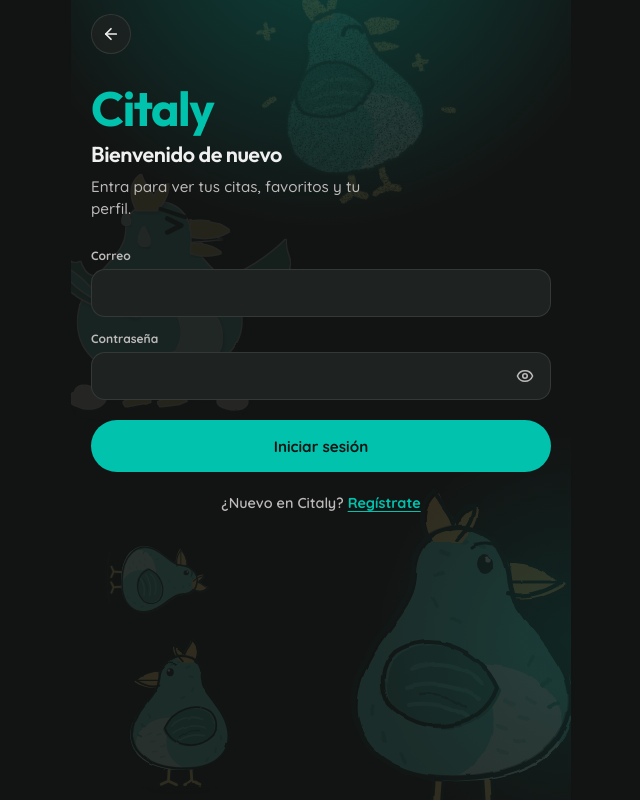
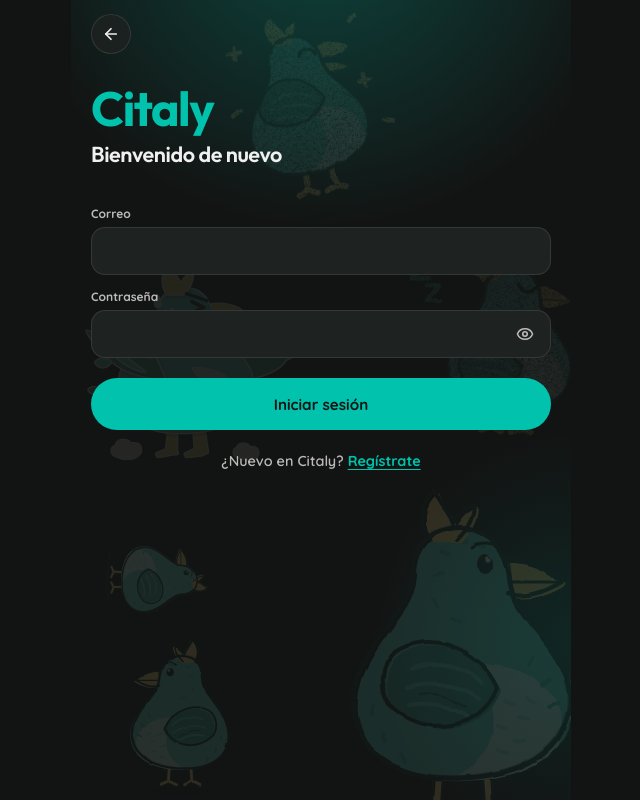
Before and after one commit to cuellar-dev/citaly, a React (Vite) app: page /auth in a window 1280 px wide. Shown: the whole page, without its empty margins (319-959 px from the left). Built offline with nearby package versions, Linux system fonts and the light colour scheme.

Commit message:
Terminado diseño de Auth

```diff
--- a/src/pages/Auth.jsx
+++ b/src/pages/Auth.jsx
@@ -5,6 +5,7 @@ import { iniciarSesion, registrarse } from '../services/auth.js'
 import talyAMano from '../components/Taly/taly-a-mano.svg'
 import talyPapel from '../components/Taly/taly-papel.svg'
 import talyCrayon from '../components/Taly/taly-crayon.svg'
+import talyCrayon2 from '../components/Taly/taly-crayon-dormido.svg'
 import './auth.css'
 
 function Auth() {
@@ -56,6 +57,7 @@ function Auth() {
       <div className="auth-fondo" aria-hidden="true">
         <img className="auth-taly auth-taly--papel" src={talyPapel} alt="" />
         <img className="auth-taly auth-taly--crayon" src={talyCrayon} alt="" />
+        <img className="auth-taly auth-taly--crayon-2" src={talyCrayon2} alt="" />
         <img className="auth-taly auth-taly--mano" src={talyAMano} alt="" />
         <img className="auth-taly auth-taly--mano-2" src={talyAMano} alt="" />
         <img className="auth-taly auth-taly--mano-3" src={talyAMano} alt="" />
@@ -70,11 +72,7 @@ function Auth() {
       <div className="auth-cuerpo">
         <p className="auth-marca">Citaly</p>
         <h1 className="auth-titulo">{esRegistro ? 'Crea tu cuenta' : 'Bienvenido de nuevo'}</h1>
-        <p className="auth-lead">
-          {esRegistro
-            ? 'Reserva, guarda favoritos y gestiona tu local desde un solo sitio.'
-            : 'Entra para ver tus citas, favoritos y tu perfil.'}
-        </p>
+
 
         <form className="auth-form" onSubmit={enviar} noValidate>
           {esRegistro && (
--- a/src/pages/Perfil.jsx
+++ b/src/pages/Perfil.jsx
@@ -44,13 +44,14 @@ function Perfil() {
     setHoja(null)
     setFuera(motivo)
   }
-
+  const guardados = ['Buenas Forastero', 'Quien Eres?', 'UN DESCONOCIDOOOO', 'Mamá ?', 'Ya era hora, no ?']
+  const guardadoRandom = guardados[Math.floor(Math.random() * guardados.length)]
   if (fuera) {
     return (
       <section className="perfil perfil--fuera" aria-label="Sin cuenta">
         <TalyMomento
           escena="vacio"
-          titulo={fuera === 'borrar' ? 'Cuenta eliminada' : 'Sesión cerrada'}
+          titulo={guardadoRandom}
           texto="No tienes una cuenta iniciada."
         />
         <div className="perfil-auth">
--- a/src/pages/auth.css
+++ b/src/pages/auth.css
@@ -32,19 +32,26 @@
 }
 
 .auth-taly--papel {
-  top: 18%;
-  left: -10%;
-  width: min(88%, 290px);
+  top: 30%;
+  left: 0%;
+  width: min(70%, 240px);
   transform: rotate(0deg);
   opacity: 0.09;
 }
 
 .auth-taly--crayon {
-  top: -4%;
-  left: 30%;
-  width: min(72%, 260px);
+  top: 0%;
+  left: 25%;
+  width: min(60%, 220px);
   transform: rotate(-12deg);
   opacity: 0.12;
+}
+.auth-taly--crayon-2 {
+  top: 27%;
+  right: -10%;
+  width: min(88%, 230px);
+  transform: rotate(0deg);
+  opacity: 0.09;
 }
 
 .auth-taly--mano {
@@ -130,6 +137,7 @@
   display: flex;
   flex-direction: column;
   gap: 14px;
+  margin-top: 38px;
 }
 
 .auth-campo {
```
Also changed, not shown: src/components/Taly/taly-crayon-dormido.svg (added).
